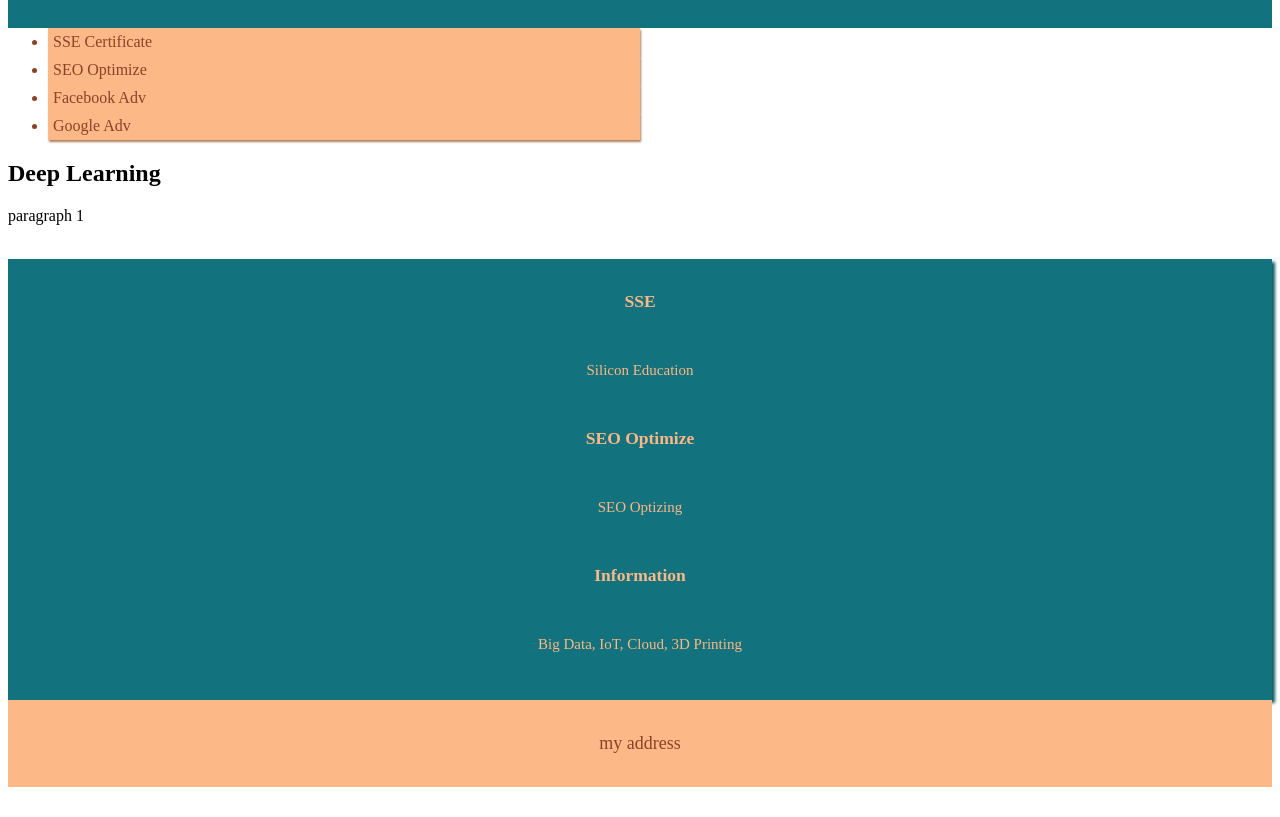
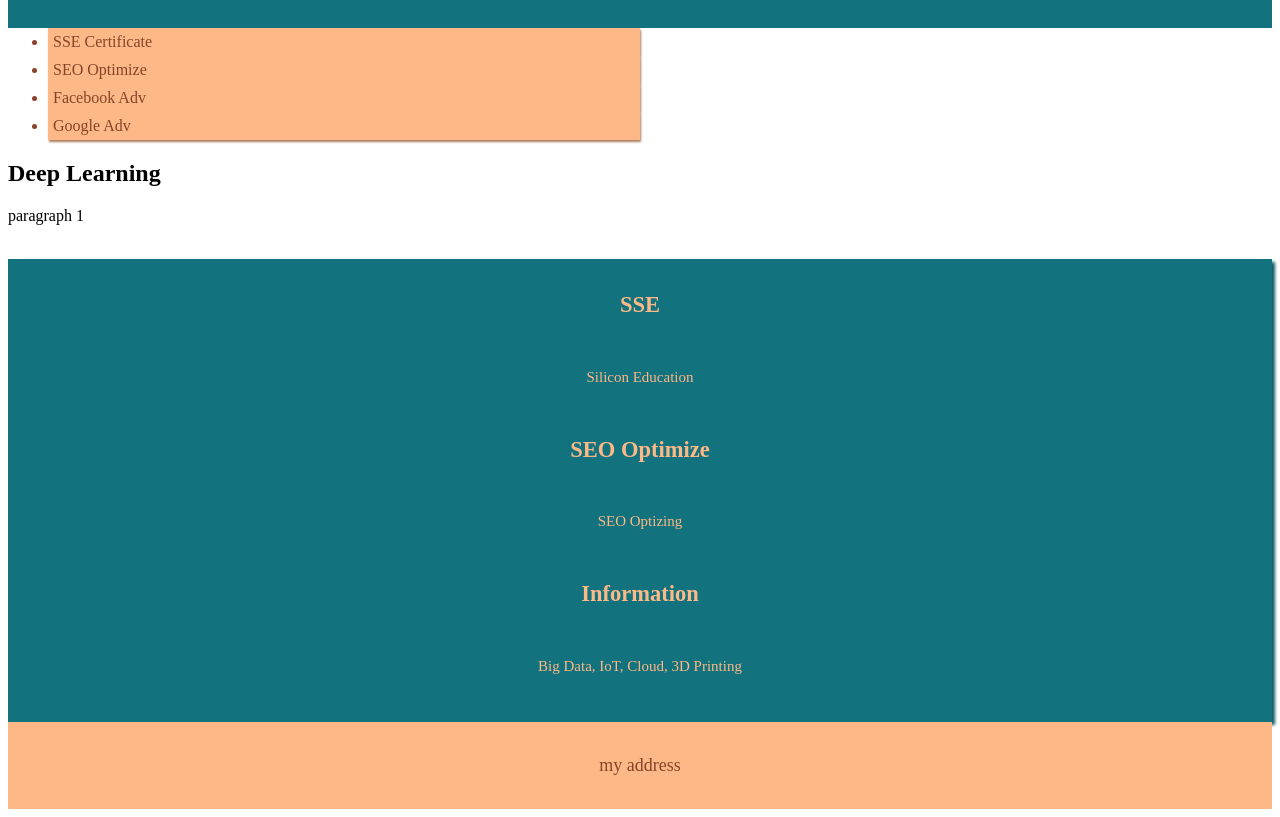
Before and after one commit to chaijingting/homework, a plain HTML site: page exe06/index.html in a window 1280 px wide. Shown: the part 124-941 px from the top of the page. Before the commit the page ends 919 px from the top, so only its background shows below. Drawn offline with Linux system fonts and the light colour scheme.

Commit message:
sync exe06

```diff
--- a/exe06/index.html
+++ b/exe06/index.html
@@ -92,17 +92,17 @@
             </article>
             <div class="col-25 col-s-100">
                 <aside>
-                    <h3>SSE</h3><br>
+                    <h2>SSE</h2><br>
                     <p>Silicon Education</p><br>
-                    <h3>SEO Optimize</h3><br>
+                    <h2>SEO Optimize</h2><br>
                     <p>SEO Optizing</p><br>
-                    <h3>Information</h3><br>
+                    <h2>Information</h2><br>
                     <p>Big Data, IoT, Cloud, 3D Printing</p><br>
                 </aside>
             </div>
         </div>
             <footer>
-                    <p>my address</p>
+                <p>my address</p>
             </footer>
     </body>
 </html>
```
